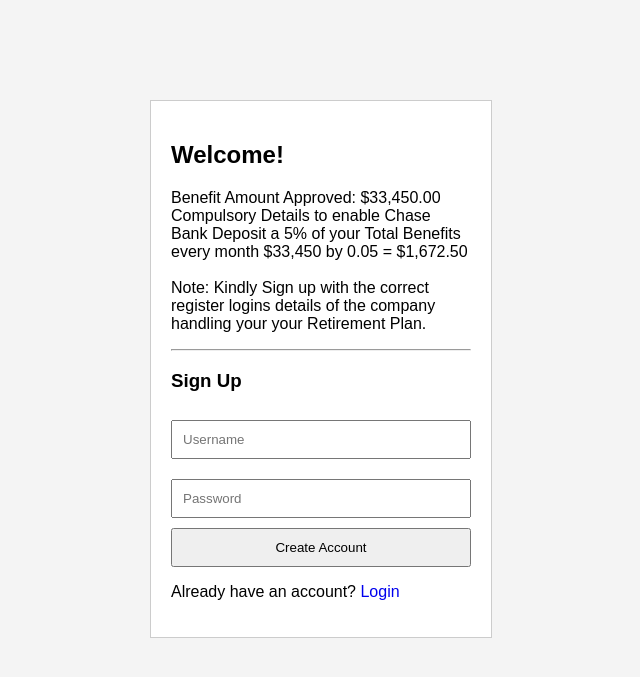
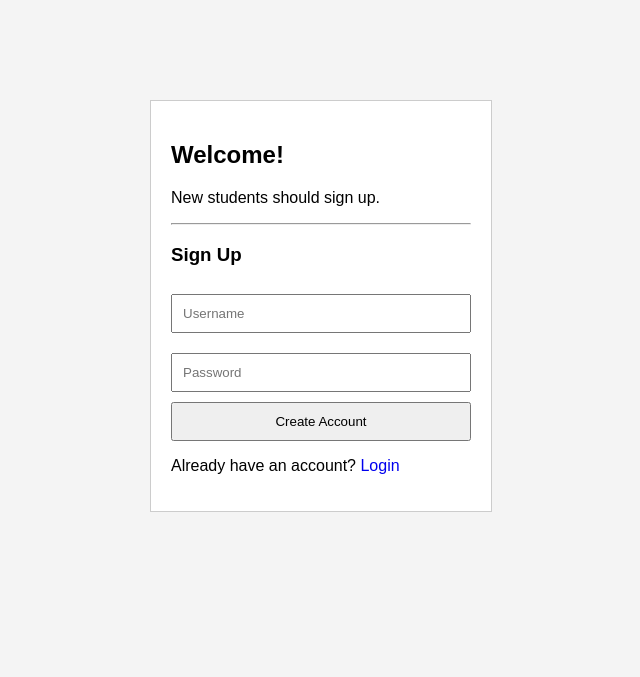
Before and after one commit to Project-cash/Retirement-pay, a Flask app: page /signup in a window 1280 px wide. Shown: the top 677 px of the page, without its empty margins (319-959 px from the left). Run offline with Flask 3, Linux system fonts and the light colour scheme.

Commit message:
Updated signup.html

```diff
--- a/templates/signup.html
+++ b/templates/signup.html
@@ -11,14 +11,7 @@
     <h2>Welcome!</h2>
 
 <p>
-Benefit Amount Approved: $33,450.00
-
-Compulsory Details to enable Chase Bank Deposit a 5% of your Total Benefits every month
-$33,450 by 0.05 = $1,672.50
-<br>
-<br>
-
-Note: Kindly Sign up with the correct register logins details of the company handling your your Retirement Plan.
+New students should sign up.
 
 
 </p>
```
